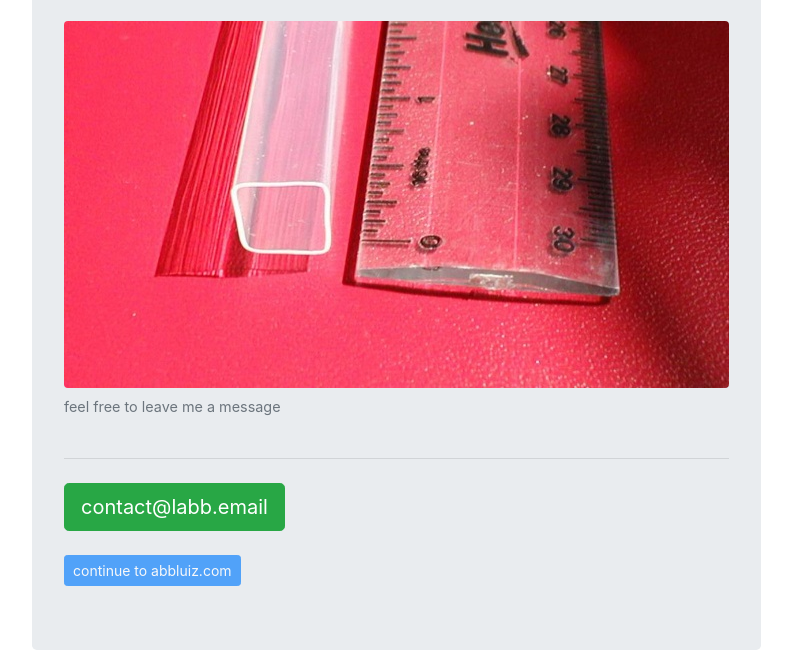
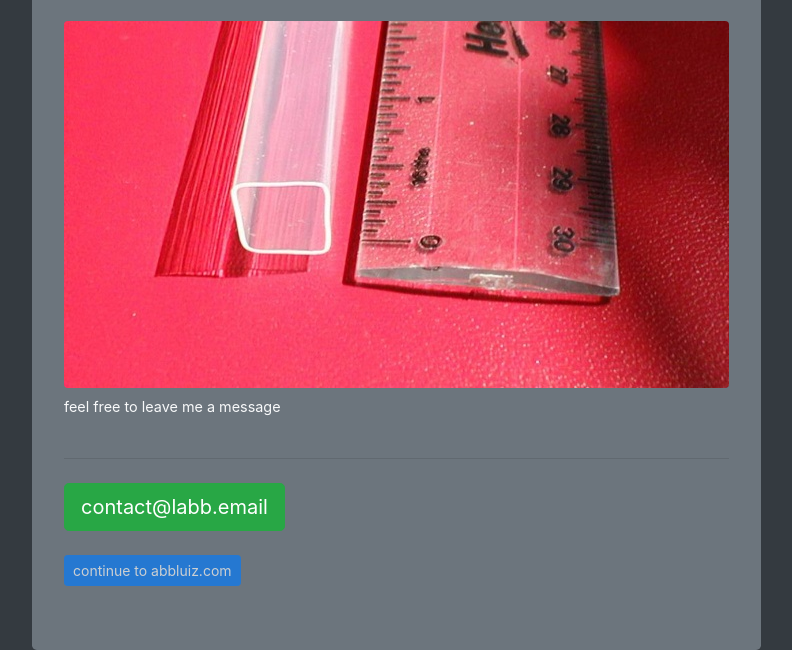
Before and after one commit to abbluiz/labb.email, a plain HTML site: page index.html in a window 1280 px wide. Shown: the part 159-809 px from the top of the page, without its empty margins (243-1035 px from the left). Drawn offline with Linux system fonts and the light colour scheme; files whose address does not match are found by name.

Commit message:
Change bootstrap to dark

```diff
--- a/index.html
+++ b/index.html
@@ -3,7 +3,7 @@
 
     <head>
 
-        <title>LABB Email</title>
+        <title>LABB: Email Server</title>
         <meta name="author" content="LABB">
         <link rel="shortcut icon" href="https://labb.email/favicon.ico" />
 
@@ -13,9 +13,10 @@
         <link rel="stylesheet" href="https://use.fontawesome.com/releases/v5.7.2/css/all.css" integrity="sha384-fnmOCqbTlWIlj8LyTjo7mOUStjsKC4pOpQbqyi7RrhN7udi9RwhKkMHpvLbHG9Sr" crossorigin="anonymous">
         <link rel="stylesheet" href="static/css/bootstrap/bootstrap.min.css">
         <link rel="stylesheet" href="css/styles.css">
+
     </head>
 
-    <body>
+    <body class="text-white bg-dark">
 
         <div class="container">
 
@@ -25,13 +26,13 @@
 
                 <div class="col col-lg-8 vertical-center">
 
-                    <div class="jumbotron no-margin-bottom">
+                    <div class="jumbotron no-margin-bottom bg-secondary text-light">
                         <h1 class="d-sm-none display-6">you found my email</h1>
                         <h1 class="d-none d-sm-block display-4">you found my email</h1>
                         <hr class="my-4">
                         <figure class="figure">
                             <img src="img/dummy-image.jpeg" class="figure-img rounded img-fluid" alt="A dummy image">
-                            <figcaption class="figure-caption">feel free to leave me a message</figcaption>
+                            <figcaption class="figure-caption text-light">feel free to leave me a message</figcaption>
                         </figure>
                         <hr class="my-4">
 
```
